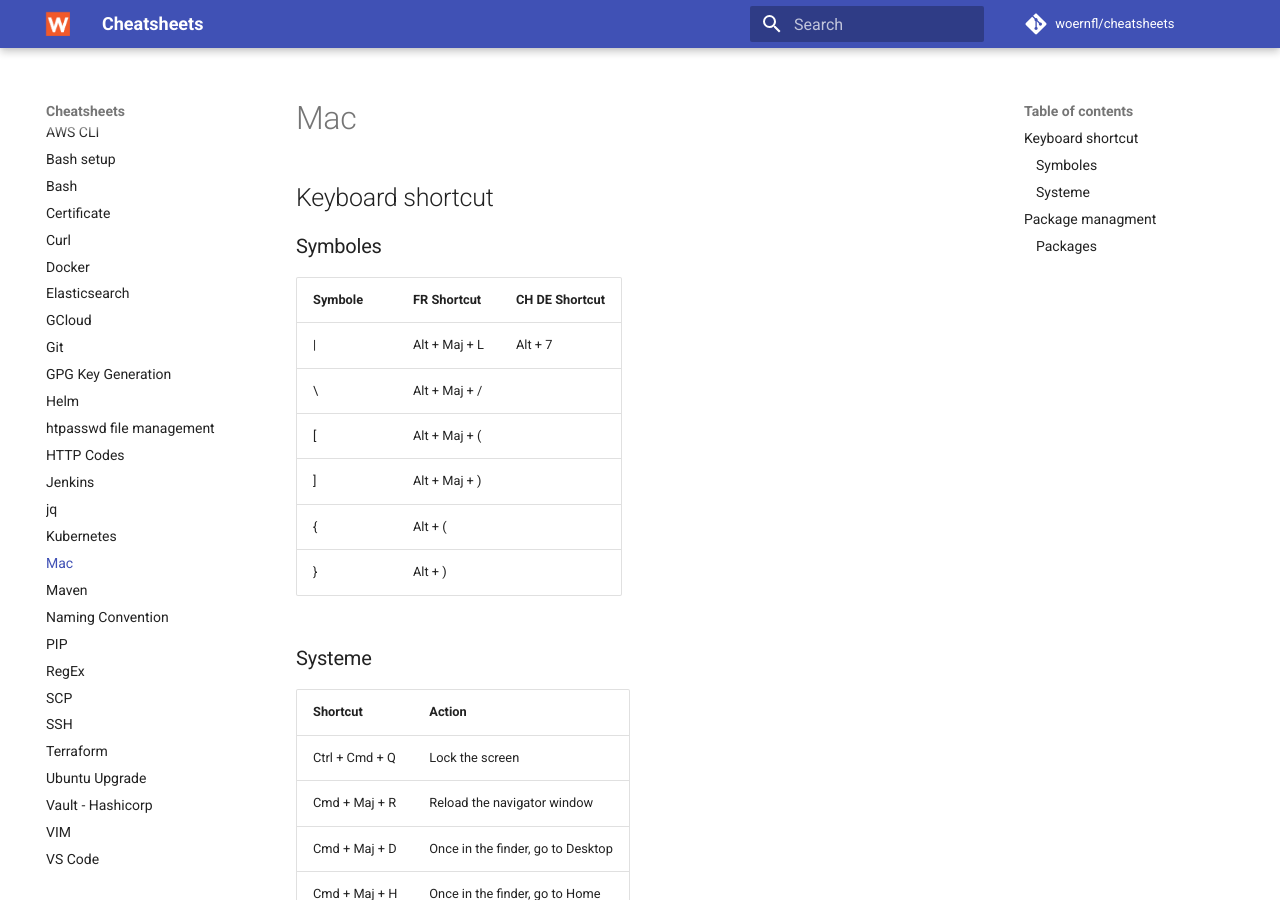
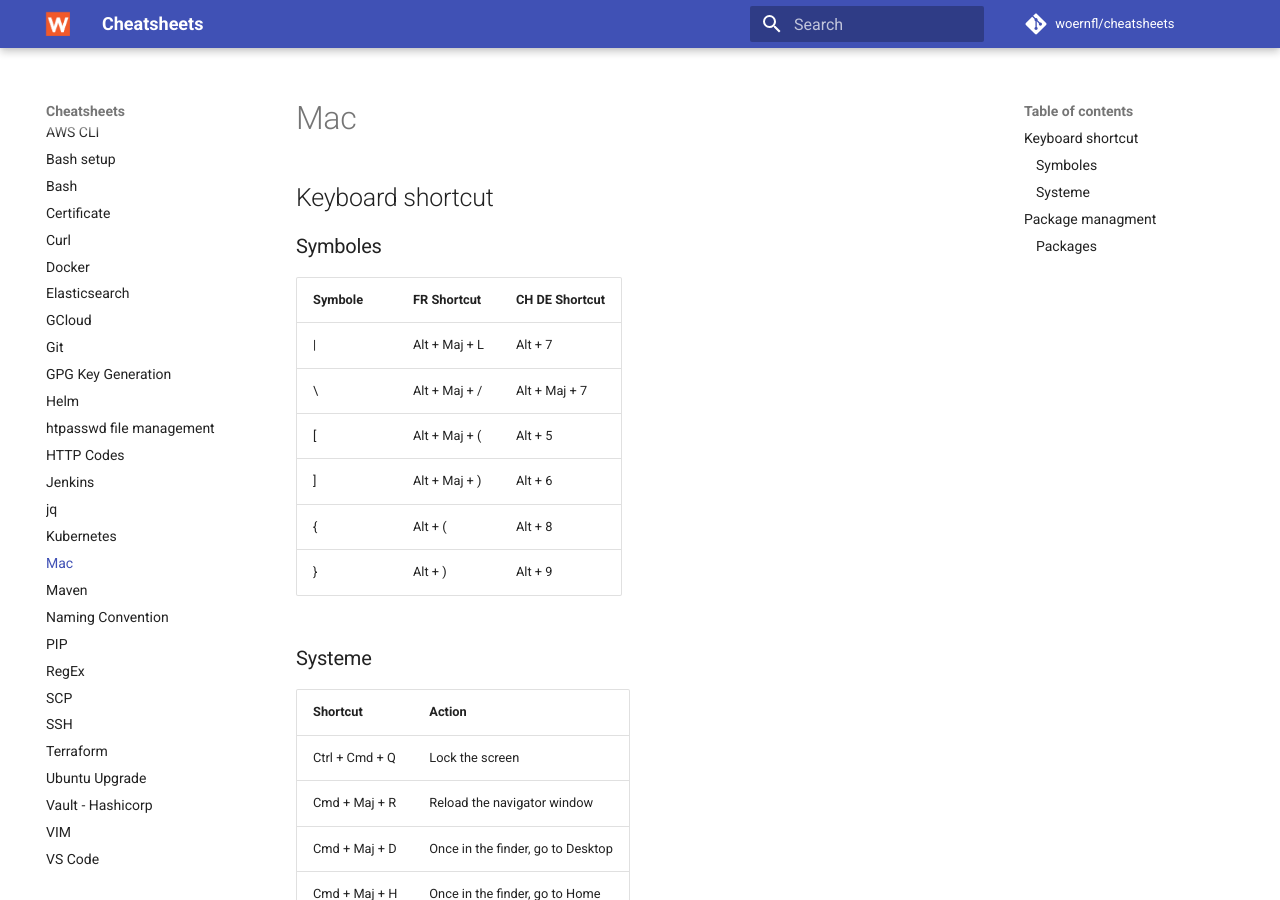
Before and after one commit to woernfl/cheatsheets, an MkDocs documentation site: the page built from docs/mac.md, in a window 1280 px wide and 900 px high. Built offline with MkDocs 1.6.1 and Material for MkDocs 9.7.7, drawn with Linux system fonts in a browser that asks for light colours; comment, search, counter and statistics services are not loaded.

Commit message:
Update mac.md

```diff
--- a/docs/mac.md
+++ b/docs/mac.md
@@ -7,11 +7,11 @@
 Symbole | FR Shortcut     | CH DE Shortcut
 ------- | --------------- | -----------
 \|      | Alt + Maj + L   | Alt + 7
-\       | Alt + Maj + /   |
-[       | Alt + Maj + (   |
-]       | Alt + Maj + )   |
-{       | Alt + (         |
-}       | Alt + )         |
+\       | Alt + Maj + /   | Alt + Maj + 7
+[       | Alt + Maj + (   | Alt + 5
+]       | Alt + Maj + )   | Alt + 6
+{       | Alt + (         | Alt + 8
+}       | Alt + )         | Alt + 9
 
 ### Systeme
 
```
